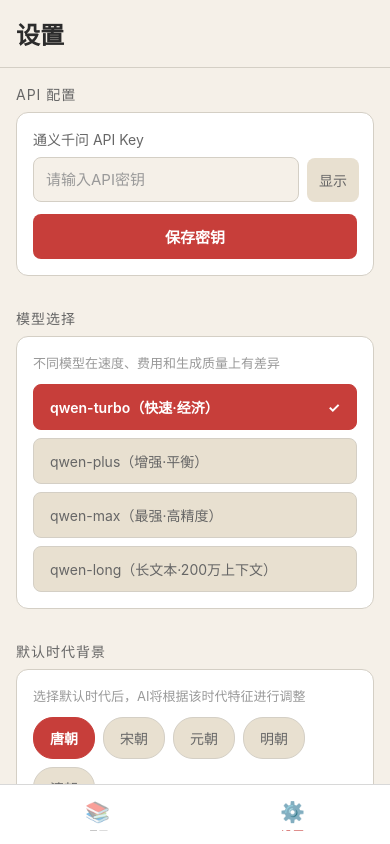
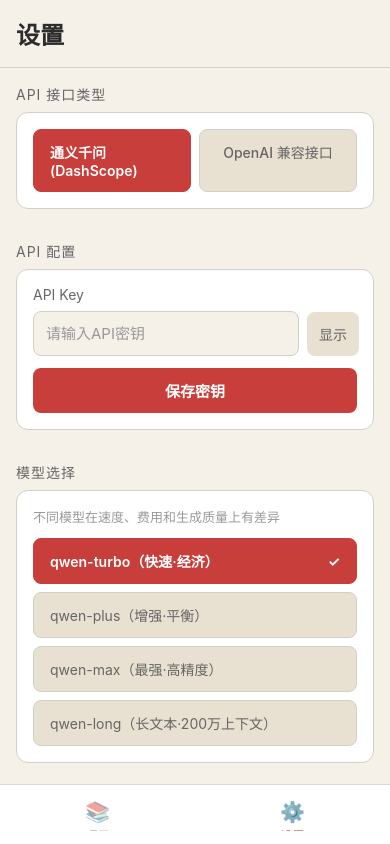
Before and after one commit to Ruciazyt/shishumi-novel, a React Native app: screen /Settings in a window 390 px wide. Built offline with nearby package versions, Linux system fonts and the light colour scheme.

Commit message:
feat: add generic OpenAI-compatible API support with custom base URL

```diff
--- a/src/screens/SettingsScreen.tsx
+++ b/src/screens/SettingsScreen.tsx
@@ -1,4 +1,4 @@
-import React, { useState, useEffect, useMemo } from 'react';
+import React, { useState, useEffect } from 'react';
 import {
   View,
   Text,
@@ -10,24 +10,57 @@
 } from 'react-native';
 import { useApp } from '../context/AppContext';
 import { Colors } from '../constants/colors';
-import { getApiKey, setApiKey, getModel, setModel, AVAILABLE_MODELS, DEFAULT_MODEL } from '../services/api';
+import {
+  getApiKey, setApiKey, getApiType, setApiType,
+  getApiBaseUrl, setApiBaseUrl,
+  getModel, setModel,
+  getAvailableModels, DEFAULT_MODEL,
+  API_PROVIDERS, type ApiType
+} from '../services/api';
 import { DYNASTIES } from '../data/dynasties';
 import { saveDynasty } from '../services/storage';
 
 export const SettingsScreen: React.FC = () => {
   const { state, dispatch } = useApp();
+  const [apiType, setApiTypeState] = useState<ApiType>('qwen');
   const [apiKey, setApiKeyInput] = useState('');
   const [apiKeyVisible, setApiKeyVisible] = useState(false);
-  const [selectedModel, setSelectedModel] = useState(DEFAULT_MODEL);
+  const [customBaseUrl, setCustomBaseUrl] = useState('');
+  const [selectedModel, setSelectedModel] = useState('');
+  const availableModels = getAvailableModels(apiType);
 
   useEffect(() => {
     const loadData = async () => {
-      const [key, model] = await Promise.all([getApiKey(), getModel()]);
+      const [type, key, url, model] = await Promise.all([
+        getApiType(),
+        getApiKey(),
+        getApiBaseUrl(),
+        getModel(),
+      ]);
+      setApiTypeState(type);
       if (key) setApiKeyInput(key);
+      // 如果是 OpenAI 类型，显示自定义 URL
+      if (type === 'openai') {
+        setCustomBaseUrl(url);
+      }
       setSelectedModel(model);
     };
     loadData();
   }, []);
+
+  const handleApiTypeChange = async (newType: ApiType) => {
+    setApiTypeState(newType);
+    await setApiType(newType);
+    // 切换后重置模型为默认值
+    const newDefault = DEFAULT_MODEL(newType);
+    setSelectedModel(newDefault);
+    await setModel(newDefault);
+    // 如果切换到千问，设置默认 URL
+    if (newType === 'qwen') {
+      const qwenUrl = API_PROVIDERS.find(p => p.id === 'qwen')!.baseUrl;
+      await setApiBaseUrl(qwenUrl);
+    }
+  };
 
   const handleSaveApiKey = async () => {
     if (!apiKey.trim()) {
@@ -36,6 +69,15 @@
     }
     await setApiKey(apiKey.trim());
     Alert.alert('成功', 'API密钥已保存');
+  };
+
+  const handleSaveCustomUrl = async () => {
+    if (apiType === 'openai' && !customBaseUrl.trim()) {
+      Alert.alert('错误', '请输入API接口地址');
+      return;
+    }
+    await setApiBaseUrl(customBaseUrl.trim());
+    Alert.alert('成功', '接口地址已保存');
   };
 
   const handleModelChange = async (modelId: string) => {
@@ -48,10 +90,7 @@
     await saveDynasty(dynastyId);
   };
 
-  const selectedDynastyDetail = useMemo(
-    () => DYNASTIES.find(d => d.id === state.dynasty),
-    [state.dynasty]
-  );
+  const selectedDynastyDetail = DYNASTIES.find(d => d.id === state.dynasty);
 
   return (
     <ScrollView style={styles.container}>
@@ -59,10 +98,39 @@
         <Text style={styles.headerTitle}>设置</Text>
       </View>
 
+      {/* API 类型选择 */}
+      <View style={styles.section}>
+        <Text style={styles.sectionTitle}>API 接口类型</Text>
+        <View style={styles.card}>
+          <View style={styles.apiTypeSelector}>
+            {API_PROVIDERS.map(provider => (
+              <TouchableOpacity
+                key={provider.id}
+                style={[
+                  styles.apiTypeItem,
+                  apiType === provider.id && styles.apiTypeItemActive,
+                ]}
+                onPress={() => handleApiTypeChange(provider.id as ApiType)}
+              >
+                <Text
+                  style={[
+                    styles.apiTypeName,
+                    apiType === provider.id && styles.apiTypeNameActive,
+                  ]}
+                >
+                  {provider.name}
+                </Text>
+              </TouchableOpacity>
+            ))}
+          </View>
+        </View>
+      </View>
+
+      {/* API 配置 */}
       <View style={styles.section}>
         <Text style={styles.sectionTitle}>API 配置</Text>
         <View style={styles.card}>
-          <Text style={styles.label}>通义千问 API Key</Text>
+          <Text style={styles.label}>API Key</Text>
           <View style={styles.inputRow}>
             <TextInput
               style={styles.input}
@@ -86,15 +154,42 @@
           <TouchableOpacity style={styles.saveButton} onPress={handleSaveApiKey}>
             <Text style={styles.saveButtonText}>保存密钥</Text>
           </TouchableOpacity>
+
+          {/* OpenAI 类型需要自定义 URL */}
+          {apiType === 'openai' && (
+            <>
+              <View style={[styles.label, { marginTop: 16 }]}>
+                <Text style={styles.label}>接口地址（OpenAI 兼容）</Text>
+              </View>
+              <TextInput
+                style={styles.input}
+                placeholder="https://api.openai.com/v1/chat/completions"
+                placeholderTextColor={Colors.textLight}
+                value={customBaseUrl}
+                onChangeText={setCustomBaseUrl}
+                autoCapitalize="none"
+                autoCorrect={false}
+                keyboardType="url"
+              />
+              <TouchableOpacity style={styles.saveButton} onPress={handleSaveCustomUrl}>
+                <Text style={styles.saveButtonText}>保存接口地址</Text>
+              </TouchableOpacity>
+            </>
+          )}
         </View>
       </View>
 
+      {/* 模型选择 */}
       <View style={styles.section}>
         <Text style={styles.sectionTitle}>模型选择</Text>
         <View style={styles.card}>
-          <Text style={styles.hint}>不同模型在速度、费用和生成质量上有差异</Text>
+          <Text style={styles.hint}>
+            {apiType === 'qwen'
+              ? '不同模型在速度、费用和生成质量上有差异'
+              : '选择您的 API 提供商支持的模型'}
+          </Text>
           <View style={styles.modelList}>
-            {AVAILABLE_MODELS.map(model => (
+            {availableModels.map(model => (
               <TouchableOpacity
                 key={model.id}
                 style={[
@@ -108,6 +203,7 @@
                     styles.modelName,
                     selectedModel === model.id && styles.modelNameActive,
                   ]}
+                  numberOfLines={1}
                 >
                   {model.name}
                 </Text>
@@ -120,6 +216,7 @@
         </View>
       </View>
 
+      {/* 默认时代背景 */}
       <View style={styles.section}>
         <Text style={styles.sectionTitle}>默认时代背景</Text>
         <View style={styles.card}>
@@ -148,6 +245,7 @@
         </View>
       </View>
 
+      {/* 时代背景详情 */}
       <View style={styles.section}>
         <Text style={styles.sectionTitle}>时代背景详情</Text>
         <View style={styles.card}>
@@ -178,7 +276,7 @@
       <View style={styles.section}>
         <Text style={styles.sectionTitle}>关于</Text>
         <View style={styles.card}>
-          <Text style={styles.aboutText}>史书墨 v1.0.0</Text>
+          <Text style={styles.aboutText}>史书墨 v1.0.1</Text>
           <Text style={styles.aboutSubtext}>历史小说AI辅助创作工具</Text>
         </View>
       </View>
@@ -217,6 +315,33 @@
     padding: 16,
     borderWidth: 1,
     borderColor: Colors.border,
+  },
+  apiTypeSelector: {
+    flexDirection: 'row',
+    gap: 8,
+  },
+  apiTypeItem: {
+    flex: 1,
+    paddingVertical: 12,
+    paddingHorizontal: 16,
+    borderRadius: 8,
+    backgroundColor: Colors.paperDark,
+    borderWidth: 1,
+    borderColor: Colors.border,
+    alignItems: 'center',
+  },
+  apiTypeItemActive: {
+    backgroundColor: Colors.vermillion,
+    borderColor: Colors.vermillion,
+  },
+  apiTypeName: {
+    fontSize: 14,
+    color: Colors.textSecondary,
+    fontWeight: '500',
+  },
+  apiTypeNameActive: {
+    color: Colors.textOnVermillion,
+    fontWeight: '600',
   },
   label: {
     fontSize: 14,
@@ -286,6 +411,7 @@
   modelName: {
     fontSize: 14,
     color: Colors.textSecondary,
+    flex: 1,
   },
   modelNameActive: {
     color: Colors.textOnVermillion,
--- a/src/services/api.ts
+++ b/src/services/api.ts
@@ -1,23 +1,58 @@
 import axios from 'axios';
-import { PROMPTS, API_CONFIG } from '../constants/prompts';
+import { PROMPTS } from '../constants/prompts';
 import { AIRequest, AIResponse } from '../types';
 import AsyncStorage from '@react-native-async-storage/async-storage';
 import { DYNASTIES } from '../data/dynasties';
 
+const API_TYPE_KEY = 'shishumi_api_type';
 const API_KEY_STORAGE_KEY = 'shishumi_api_key';
+const API_BASE_URL_KEY = 'shishumi_api_base_url';
 const MODEL_STORAGE_KEY = 'shishumi_model';
 const MAX_RETRIES = 3;
 
-export const AVAILABLE_MODELS = [
+export type ApiType = 'qwen' | 'openai';
+
+export const API_PROVIDERS = [
+  { id: 'qwen', name: '通义千问 (DashScope)', baseUrl: 'https://dashscope.aliyuncs.com/compatible-mode/v1/chat/completions' },
+  { id: 'openai', name: 'OpenAI 兼容接口', baseUrl: '' }, // 用户自定义
+];
+
+export const QWEN_MODELS = [
   { id: 'qwen-turbo', name: 'qwen-turbo（快速·经济）' },
   { id: 'qwen-plus', name: 'qwen-plus（增强·平衡）' },
   { id: 'qwen-max', name: 'qwen-max（最强·高精度）' },
   { id: 'qwen-long', name: 'qwen-long（长文本·200万上下文）' },
 ];
 
-export const DEFAULT_MODEL = 'qwen-turbo';
+export const OPENAI_MODELS = [
+  { id: 'gpt-4o-mini', name: 'GPT-4o Mini（快速·经济）' },
+  { id: 'gpt-4o', name: 'GPT-4o（增强·平衡）' },
+  { id: 'gpt-4-turbo', name: 'GPT-4 Turbo（最强）' },
+  { id: 'custom', name: '自定义模型' },
+];
+
+export const getAvailableModels = (apiType: ApiType) => {
+  return apiType === 'qwen' ? QWEN_MODELS : OPENAI_MODELS;
+};
+
+export const DEFAULT_MODEL = (apiType: ApiType) => {
+  return apiType === 'qwen' ? 'qwen-turbo' : 'gpt-4o-mini';
+};
 
 const sleep = (ms: number) => new Promise(resolve => setTimeout(resolve, ms));
+
+export const getApiType = async (): Promise<ApiType> => {
+  try {
+    const stored = await AsyncStorage.getItem(API_TYPE_KEY);
+    return (stored as ApiType) || 'qwen';
+  } catch {
+    return 'qwen';
+  }
+};
+
+export const setApiType = async (type: ApiType): Promise<void> => {
+  await AsyncStorage.setItem(API_TYPE_KEY, type);
+};
 
 export const getApiKey = async (): Promise<string | null> => {
   try {
@@ -31,12 +66,27 @@
   await AsyncStorage.setItem(API_KEY_STORAGE_KEY, apiKey);
 };
 
+export const getApiBaseUrl = async (): Promise<string> => {
+  try {
+    const stored = await AsyncStorage.getItem(API_BASE_URL_KEY);
+    if (stored) return stored;
+    // 默认返回千问的URL
+    return API_PROVIDERS.find(p => p.id === 'qwen')!.baseUrl;
+  } catch {
+    return API_PROVIDERS.find(p => p.id === 'qwen')!.baseUrl;
+  }
+};
+
+export const setApiBaseUrl = async (url: string): Promise<void> => {
+  await AsyncStorage.setItem(API_BASE_URL_KEY, url);
+};
+
 export const getModel = async (): Promise<string> => {
   try {
     const stored = await AsyncStorage.getItem(MODEL_STORAGE_KEY);
-    return stored || DEFAULT_MODEL;
+    return stored || DEFAULT_MODEL(await getApiType());
   } catch {
-    return DEFAULT_MODEL;
+    return DEFAULT_MODEL('qwen');
   }
 };
 
@@ -46,7 +96,7 @@
 
 /** 将朝代 ID 解析为显示名称 */
 const resolveDynastyName = (dynastyId?: string): string => {
-  if (!dynastyId) return '唐朝'; // 默认为唐朝
+  if (!dynastyId) return '唐朝';
   const found = DYNASTIES.find(d => d.id === dynastyId || d.name === dynastyId);
   return found ? found.name : dynastyId;
 };
@@ -56,7 +106,6 @@
     case 'polish':
       return PROMPTS.polish(request.text || '');
     case 'historical': {
-      // 确保传入的是朝代名称而非 ID
       const dynastyName = resolveDynastyName(request.dynasty);
       return PROMPTS.historical(request.text || '', dynastyName);
     }
@@ -77,11 +126,7 @@
 
   const err = error as Record<string, unknown>;
 
-  // 优先取 API 结构化错误信息
-  if (
-    err.response &&
-    typeof err.response === 'object'
-  ) {
+  if (err.response && typeof err.response === 'object') {
     const resp = err.response as Record<string, unknown>;
     const data = resp.data;
     if (data && typeof data === 'object') {
@@ -94,10 +139,14 @@
       }
       // OpenAI 兼容格式: { message: "..." }
       if (typeof d['message'] === 'string') return d['message'] as string;
+      // OpenAI error format: { error: { message: "..." } }
+      const openaiError = d['error'];
+      if (openaiError && typeof openaiError === 'object') {
+        const e = openaiError as Record<string, unknown>;
+        if (typeof e['message'] === 'string') return e['message'] as string;
       }
-    // data 是纯字符串的情况
+    }
     if (typeof data === 'string' && data.length > 0) return data;
-    // HTTP 状态码提示
     if (typeof resp.status === 'number') {
       if (resp.status === 401) return 'API密钥无效，请检查设置';
       if (resp.status === 403) return 'API密钥权限不足';
@@ -106,14 +155,12 @@
     }
   }
 
-  // 网络层错误
   const code = err.code as string | undefined;
   if (code === 'ECONNABORTED') return '请求超时，请重试';
   if (code === 'ERR_NETWORK' || code === 'ENOTFOUND' || code === 'ECONNREFUSED') {
     return '网络连接失败，请检查网络';
   }
 
-  // 兜底
   return (err.message as string | undefined) || '调用失败';
 };
 
@@ -124,12 +171,28 @@
       return { success: false, error: '请先在设置中配置API密钥' };
     }
 
-    const model = await getModel();
+    const [apiType, baseUrl, model] = await Promise.all([
+      getApiType(),
+      getApiBaseUrl(),
+      getModel(),
+    ]);
     const prompt = buildPrompt(request);
 
-    const response = await axios.post(
-      API_CONFIG.baseURL,
-      {
+    // 构建请求头
+    const headers: Record<string, string> = {
+      'Content-Type': 'application/json',
+    };
+
+    // 根据 API 类型设置授权方式
+    if (apiType === 'qwen') {
+      headers['Authorization'] = `Bearer ${apiKey}`;
+    } else {
+      // OpenAI 兼容格式
+      headers['Authorization'] = `Bearer ${apiKey}`;
+    }
+
+    // 构建请求体
+    const body: Record<string, unknown> = {
       model,
       messages: [
         {
@@ -138,26 +201,22 @@
         },
       ],
       max_tokens: request.type === 'poetry' || request.type === 'buddhist' || request.type === 'taoist' ? 2000 : 800,
-      },
-      {
-        headers: {
-          'Content-Type': 'application/json',
-          Authorization: `Bearer ${apiKey}`,
-        },
+    };
+
+    const response = await axios.post(baseUrl, body, {
+      headers,
       timeout: 30000,
-      }
-    );
+    });
 
+    // 通用的 OpenAI 兼容格式解析
     const content = response.data.choices?.[0]?.message?.content;
     if (content) {
       return { success: true, data: content };
     }
     return { success: false, error: 'AI返回内容为空' };
   } catch (error: unknown) {
-    // 网络错误、超时、限流、服务器错误时自动重试，最多3次
     const err = error as Record<string, unknown>;
     const code = err.code as string | undefined;
-    // 提取 HTTP 状态码（axios 错误响应结构）
     const httpStatus = (err.response as Record<string, unknown> | undefined)?.status as number | undefined;
     const isRetryable =
       code === 'ECONNABORTED' ||
@@ -165,12 +224,11 @@
       code === 'ENOTFOUND' ||
       code === 'ECONNREFUSED' ||
       !err.response ||
-      // 429 限流和 5xx 服务器错误也应重试（带退避）
       httpStatus === 429 ||
       (httpStatus !== undefined && httpStatus >= 500);
 
     if (isRetryable && attempt < MAX_RETRIES) {
-      const delay = attempt * 2000; // 2s, 4s 递增退避
+      const delay = attempt * 2000;
       await sleep(delay);
       return callAI(request, attempt + 1);
     }
```
Lines whose indentation alone changed are shown as unchanged.
